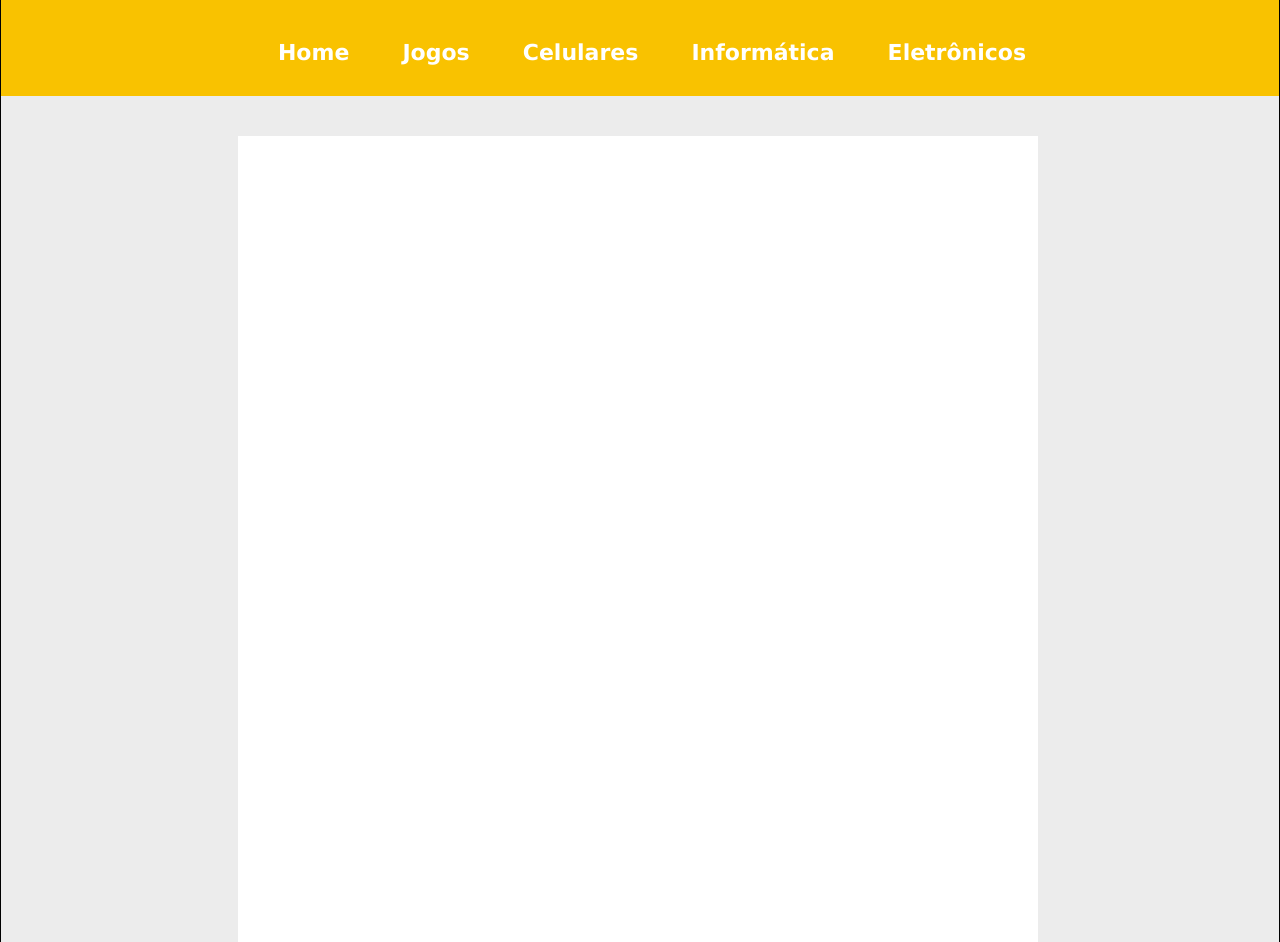
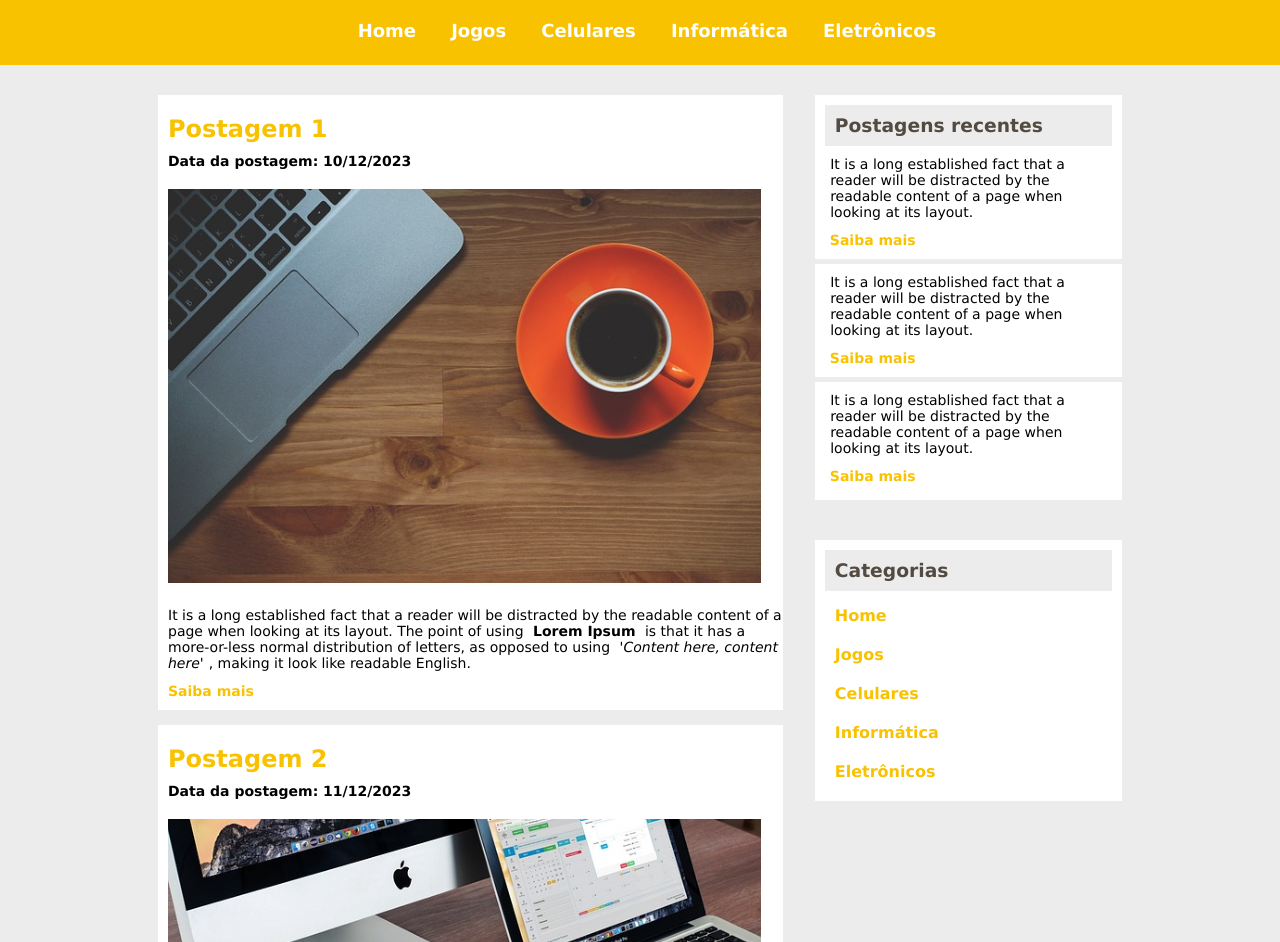
Before and after one commit to joaopessin/udemy_domine_web, a plain HTML site: page 6_CSS/57_projeto_techblog/index.html in a window 1280 px wide. Shown: the part 105-1047 px from the top of the page. Drawn offline with Linux system fonts and the light colour scheme.

Commit message:
finalizado projeto_techblog (trabalho de posições)

```diff
--- a/6_CSS/57_projeto_techblog/index.html
+++ b/6_CSS/57_projeto_techblog/index.html
@@ -21,15 +21,79 @@
       </div>
 
       <div id="corpo">
-        <div id="conteudo"></div>
+        <div id="conteudos">
+          <div class="conteudo">
+            <h2>Postagem 1</h2>
+            <p>Data da postagem: 10/12/2023</p>
 
-        <div id="postagens"></div>
+            <img src="./images/imagem1.jpg" alt="">
+            <p>
+              It is a long established fact that a reader will be distracted by the readable content of a page when looking at its layout. The point of using <strong>Lorem Ipsum</strong> is that it has a more-or-less normal distribution of letters, as opposed to using <i>'Content here, content here'</i>, making it look like readable English.
+            </p>
 
-        <div id="categoria"></div>
+            <a href="#">Saiba mais</a>
+
+          </div>
+
+          <div class="conteudo">
+            <h2>Postagem 2</h2>
+            <p>Data da postagem: 11/12/2023</p>
+
+            <img src="./images/imagem2.jpg" alt="">
+            <p>
+              It is a long established fact that a reader will be distracted by the readable content of a page when looking at its layout. The point of using <strong>Lorem Ipsum</strong> is that it has a more-or-less normal distribution of letters, as opposed to using <i>'Content here, content here'</i>, making it look like readable English.
+            </p>
+
+            <a href="#">Saiba mais</a>
+          </div>
+
+          <div class="conteudo">
+            <h2>Postagem 3</h2>
+            <p>Data da postagem: 12/12/2023</p>
+
+            <img src="./images/imagem3.jpg" alt="">
+            <p>
+              It is a long established fact that a reader will be distracted by the readable content of a page when looking at its layout. The point of using <strong>Lorem Ipsum</strong> is that it has a more-or-less normal distribution of letters, as opposed to using <i>'Content here, content here'</i>, making it look like readable English.
+            </p>
+
+            <a href="#">Saiba mais</a>
+          </div>
+        </div>
+
+        <div id="postagens_recentes">
+          <div class="postagem">
+            <h3>Postagens recentes</h3>
+            <p>It is a long established fact that a reader will be distracted by the readable content of a page when looking at its layout.</p>
+            <a href="#">Saiba mais</a>
+          </div>
+
+          <div class="postagem">
+            <p>It is a long established fact that a reader will be distracted by the readable content of a page when looking at its layout.</p>
+            <a href="#">Saiba mais</a>
+          </div>
+
+          <div class="postagem">
+            <p>It is a long established fact that a reader will be distracted by the readable content of a page when looking at its layout.</p>
+            <a href="#">Saiba mais</a>
+          </div>
+        </div>
+
+        <div id="categorias">
+          <h3>Categorias</h3>
+
+          <div>
+            <a href="#">Home</a>
+            <a href="#">Jogos</a>
+            <a href="#">Celulares</a>
+            <a href="#">Informática</a>
+            <a href="#">Eletrônicos</a>
+          </div>
+        </div>
+
         <div id="limpar"></div>
       </div>
 
-      <div id="rodape"></div>
+      <div id="rodape"><h5><span>&copy;</span> Todos direitos reservados</h5></div>
     </div>
   </body>
 </html>
--- a/6_CSS/57_projeto_techblog/style.css
+++ b/6_CSS/57_projeto_techblog/style.css
@@ -9,18 +9,16 @@ body {
   background-color: #ECECEC;
 }
 
-#principal { border: 1px solid black; }
-
 /* ---------- CABEÇALHO ---------- */
 #cabecalho {
   text-align: center;
-  height: 200px;
+  height: 170px;
   background-color: #F9C200;
 }
 
 #cabecalho > h1 {
-  padding: 32px 0;
-  font-size: 48px;
+  padding: 26px 0;
+  font-size: 42px;
   font-weight: 600;
   color: #FFF;
 }
@@ -33,10 +31,10 @@ body {
 }
 
 #cabecalho a {
-  margin-left: 24px;
-  padding: 12px;
-  font-size: 22px;
-  font-weight: bold;
+  margin-left: 14px;
+  padding: 8px;
+  font-size: 18px;
+  font-weight: 600;
   color: #FFF;
   text-decoration: none;
 }
@@ -48,35 +46,116 @@ body {
 
 /* ---------- CORPO ---------- */
 #corpo {
-  width: 70%;
+  width: 80%;
   margin: auto;
-  background-color: #c6e2f8;
 }
 
-#corpo div {
-  margin: 20px 0;
-  background-color: #FFF;
+#corpo > div {
+  margin-top: 30px;
+  margin-bottom: 10px;
+  padding-bottom: 5px;
 }
 
-#corpo > #conteudo {
-  width: 800px;
-  height: 900px;
-  margin-left: 45px;
+/* CONTEÚDOS ---------- */
+#corpo > #conteudos {
+  width: 61%;
+  margin-left: 30px;
+  background-color: #FFF;
   float: left;
 }
 
-#corpo > #postagens {
-  width: 400px;
-  height: 350px;
-  margin-right: 45px;
-  float: right;
+#corpo .conteudo {
+  width: 100%;
+  margin: 5px auto;
+  padding: 5px;
+  padding-bottom: 10px;
+}
 
+.conteudo * { margin: 10px 5px; }
+.conteudo:nth-child(1), .conteudo:nth-child(2) { border-bottom: 15px solid #ECECEC; }
+.conteudo > h2, .conteudo > a { color: #F9C200; }
+.conteudo p:nth-child(2) { font-weight: 600; }
+.conteudo > p, .conteudo > a { font-size: 14px; }
+.conteudo > img { width: 95%; }
+
+.conteudo > a {
+  margin: 0;
+  padding: 5px;
+  font-weight: 600;
+  text-decoration: none;
 }
-#corpo > #categoria {
-  width: 400px;
-  height: 350px;
-  margin-right: 45px;
+
+.conteudo a:hover { text-decoration: underline; }
+
+/* POSTAGENS RECENTES ---------- */
+#corpo > #postagens_recentes {
+  width: 30%;
+  margin-right: 30px;
+  background-color: #FFF;
   float: right;
 }
 
-#rodape { clear: both; }
+.postagem:nth-child(1), .postagem:nth-child(2) { border-bottom: 5px solid #ECECEC; }
+.postagem *, #categorias * { margin: 10px 5px; }
+.postagem > p, .postagem > a { font-size: 14px; }
+
+.postagem > p {
+  max-width: 90%;
+  margin: 10px auto;
+  margin-bottom: 20px;
+}
+
+.postagem > h3, #categorias > h3 {
+  margin: 10px;
+  padding: 10px;
+  color: #534A41;
+  background-color: #ECECEC;
+}
+
+.postagem > a {
+  padding: 5px;
+  color: #F9C200;
+  font-weight: 600;
+  text-decoration: none;
+  position: relative;
+  left: 5px;
+  bottom: 10px;
+}
+
+.postagem a:hover { text-decoration: underline; }
+
+/* CATEGORIAS ---------- */
+#corpo > #categorias {
+  width: 30%;
+  margin-right: 30px;
+  background-color: #FFF;
+  float: right;
+}
+
+#categorias > div { margin-left: 10px; }
+
+#categorias a {
+  padding: 5px;
+  display: block;
+  color: #F9C200;
+  font-weight: 600;
+  text-decoration: none;
+}
+
+#categorias a:hover { text-decoration: underline; }
+
+/* LIMPAR ---------- */
+#limpar { clear: both; }
+
+/* ---------- RODAPÉ ---------- */
+#rodape {
+  text-align: center;
+  background-color: #534A41;
+}
+
+#rodape h5 {
+  padding: 14px;
+  font-size: 18px;
+  font-weight: 500;
+  color: #FFF;
+}
```
